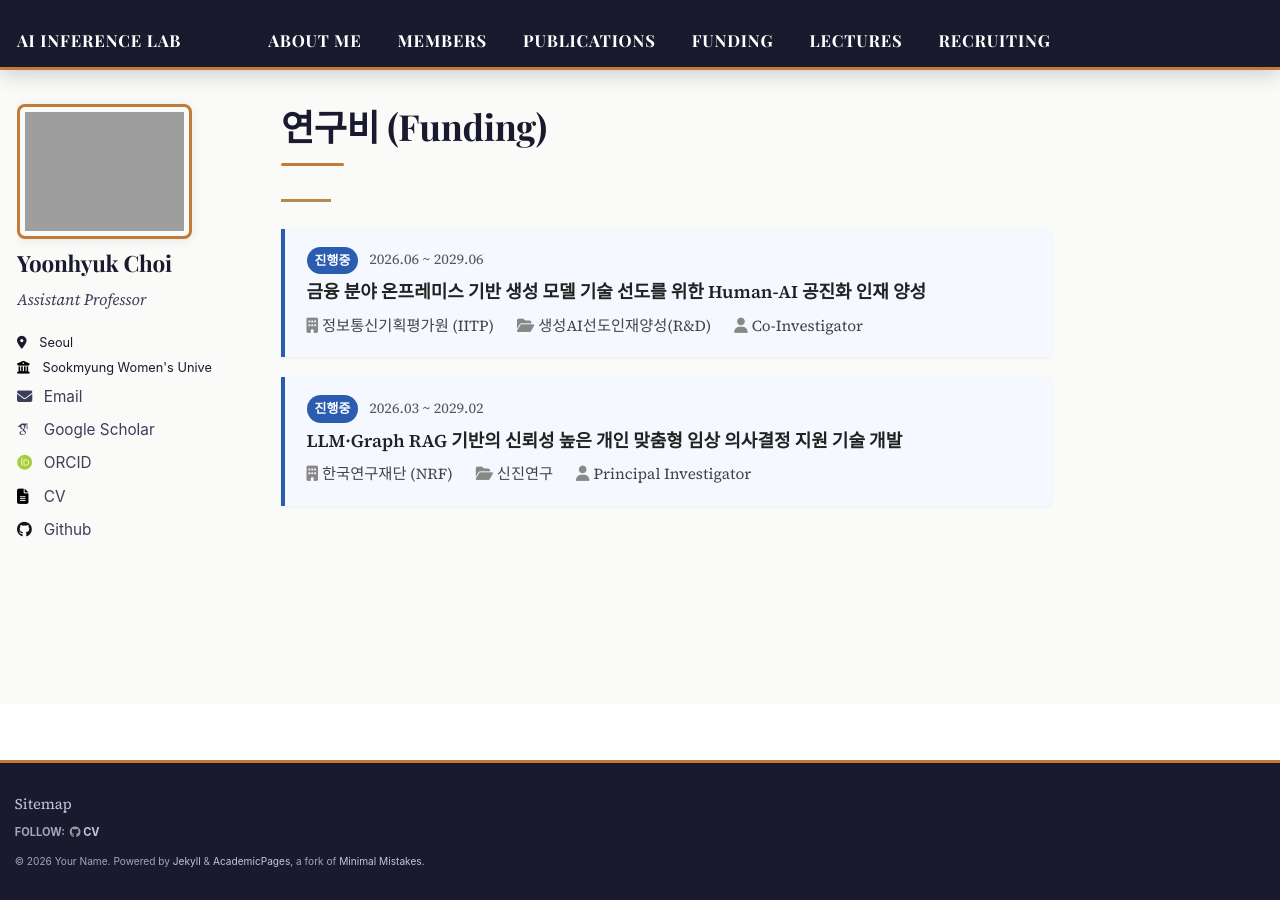
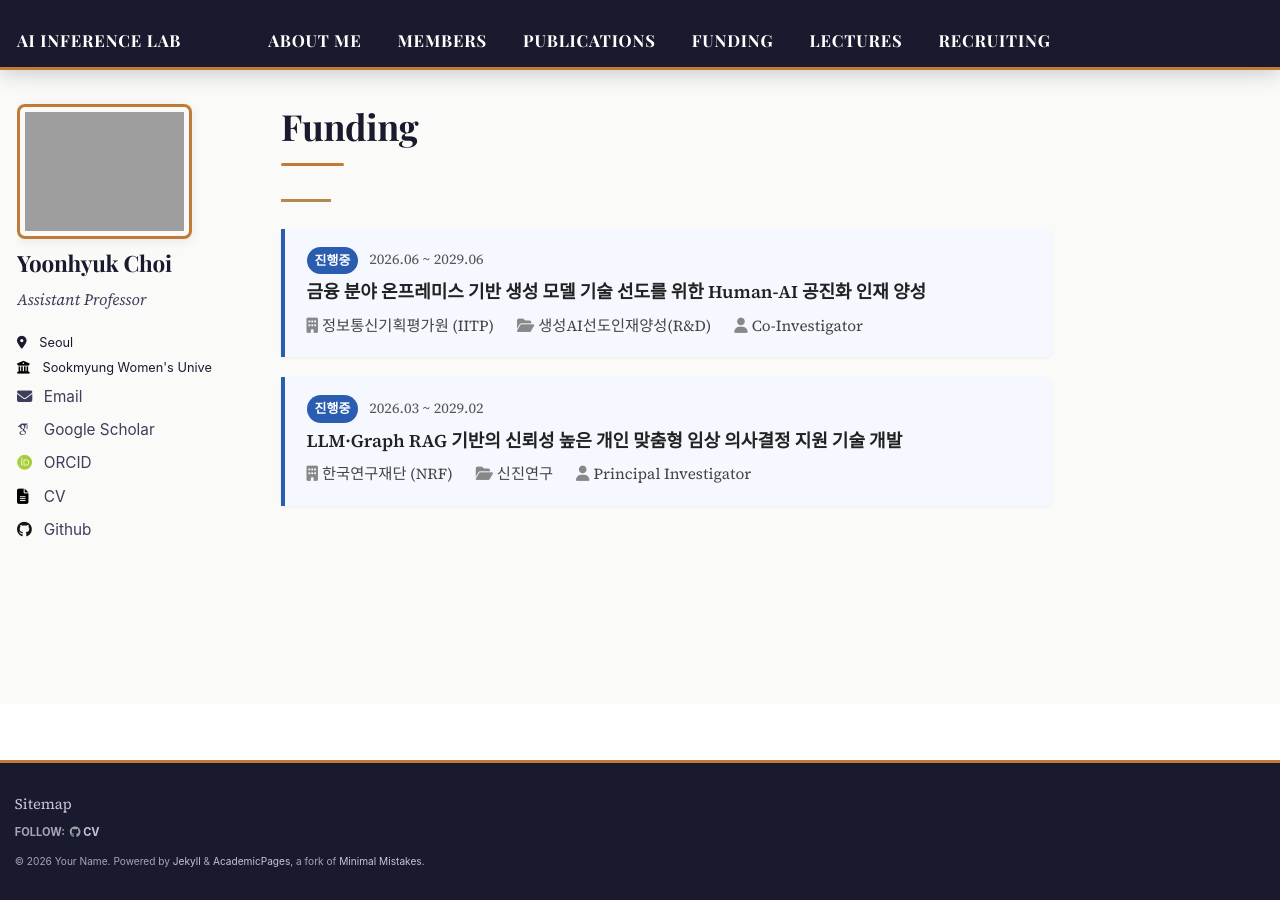
Before and after one commit to ChoiYoonHyuk/ChoiYoonHyuk.github.io, a Jekyll site: the page built from _pages/funding.md, in a window 1280 px wide. Built offline with Jekyll 4.4.1, drawn with Linux system fonts in a browser that asks for light colours; some web fonts are replaced.

Commit message:
Update funding.md

```diff
--- a/_pages/funding.md
+++ b/_pages/funding.md
@@ -1,6 +1,6 @@
 ---
 layout: single
-title: "연구비 (Funding)"
+title: "Funding"
 permalink: /funding/
 author_profile: true
 ---
```
